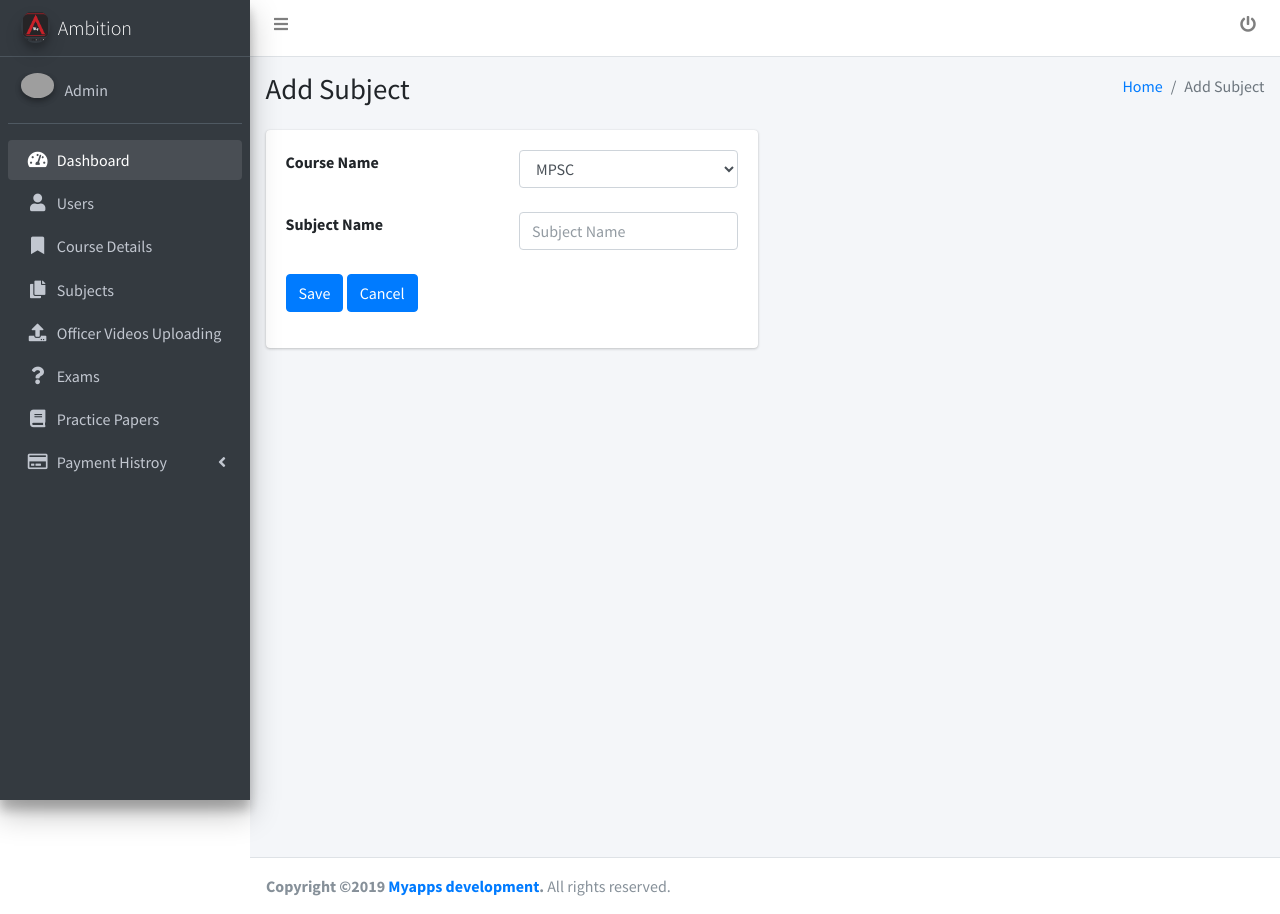
After one commit to anjipavuluri21/ambition, a CodeIgniter app: page /ambition/subject/addSubject in a window 1280 px wide. The commit adds this page. Run offline with CodeIgniter, Linux system fonts and the light colour scheme; some libraries are stand-ins or nearby versions; grey boxes are pictures that could not be loaded.

Commit message:
subject related views added

```diff
--- /dev/null
+++ b/application/controllers/Subject.php
@@ -0,0 +1,25 @@
+<?php
+
+defined('BASEPATH') OR exit('No direct script access allowed');
+
+class Subject extends CI_Controller {
+
+    public function index() {
+        $content=[
+            'page_title'=>"Subjects",
+        ];
+        $this->load->view('subject/subject_list',$content);
+    }
+
+
+
+    public function addSubject() {
+        $content=[
+            'page_title'=>"Add Subject",
+        ];
+        $this->load->view('subject/add_subject',$content);
+    }
+
+
+
+}
--- a/application/views/common/sidebar.php
+++ b/application/views/common/sidebar.php
@@ -42,15 +42,6 @@
               </p>
             </a>
           </li>
-          <li class="nav-item has-treeview">
-            <a href="#" class="nav-link">
-              <i class="nav-icon fas fa-copy"></i>
-              <p>
-                Subjects
-                <!--<i class="fas fa-angle-left right"></i>-->
-
-              </p>
-            </a>
 
              <li class="nav-item has-treeview">
             <a href="<?php echo base_url();?>course/courseDetails" class="nav-link">
@@ -60,6 +51,7 @@
                 <!--<i class="fas fa-angle-left right"></i>-->
               </p>
             </a>
+             </li>
 <!--            <ul class="nav nav-treeview">
               <li class="nav-item">
                 <a href="#" class="nav-link">
@@ -100,6 +92,17 @@
               </li>
 
             </ul>-->
+
+<li class="nav-item has-treeview">
+            <a href="<?php echo base_url().'Subject'?>" class="nav-link">
+              <i class="nav-icon fas fa-copy"></i>
+              <p>
+                Subjects
+                <!--<i class="fas fa-angle-left right"></i>-->
+
+              </p>
+            </a>
+          </li>
               <li class="nav-item">
                 <a href="#" class="nav-link">
                     <i class="fas fa-upload nav-icon"></i>
--- /dev/null
+++ b/application/views/subject/add_subject.php
@@ -0,0 +1,76 @@
+<?php $this->load->view('common/header'); ?>
+<?php $this->load->view('common/navbar'); ?>
+<?php $this->load->view('common/sidebar'); ?>
+
+<div class="content-wrapper">
+    <!-- Content Header (Page header) -->
+
+    <section class="content-header">
+        <div class="container-fluid">
+            <div class="row mb-2">
+                <div class="col-sm-6">
+                    <h1><?php echo $page_title; ?></h1>
+                </div>
+                <div class="col-sm-6">
+                    <ol class="breadcrumb float-sm-right">
+                        <li class="breadcrumb-item"><a href="#">Home</a></li>
+                        <li class="breadcrumb-item active"><?php echo $page_title; ?></li>
+                    </ol>
+                </div>
+            </div>
+        </div>
+    </section>
+
+    <section class="content">
+        <div class="container-fluid">
+            <div class="row">
+
+                <!-- left column -->
+                <div class="col-md-6">
+                    <div class="card card-primary">
+                        <!-- <div class="card-header">
+                          <h3 class="card-title">Quick Example</h3>
+                        </div> -->
+                        <form method="post" action="">
+
+                            <div class="card-body">
+
+                                <div class="row">
+                                    <div class="col-md-6">
+                                        <label for="exampleInputEmail1">Course Name</label>
+                                    </div>
+                                    <div class="col-md-6">
+                                        <select class="form-control" name="course_id">
+                                            <option value="1">MPSC</option>
+                                            <option>SFDC</option>
+                                        </select>
+                                    </div>
+                                </div><br>
+                                <div class="row">
+                                    <div class="col-md-6">
+                                        <label for="exampleInputEmail1">Subject Name</label>
+                                    </div>
+                                    <div class="col-md-6">
+                                        <input type="text" name="subject_name" class="form-control"  placeholder="Subject Name">
+                                    </div>
+                                </div><br>
+
+
+
+                                <button class="btn btn-primary" type="submit"><a href="#" style="color:white;">Save</a></button>
+                                <button class="btn btn-primary" type="reset" >Cancel</button>
+                            </div>
+                        </form>
+
+
+                    </div>
+
+                </div>
+
+            </div>
+    </section>
+
+
+</div>
+
+<?php $this->load->view('common/footer'); ?>
```
Also changed, not shown: application/views/subject/subject_list.php (added, +136 -0 lines).
